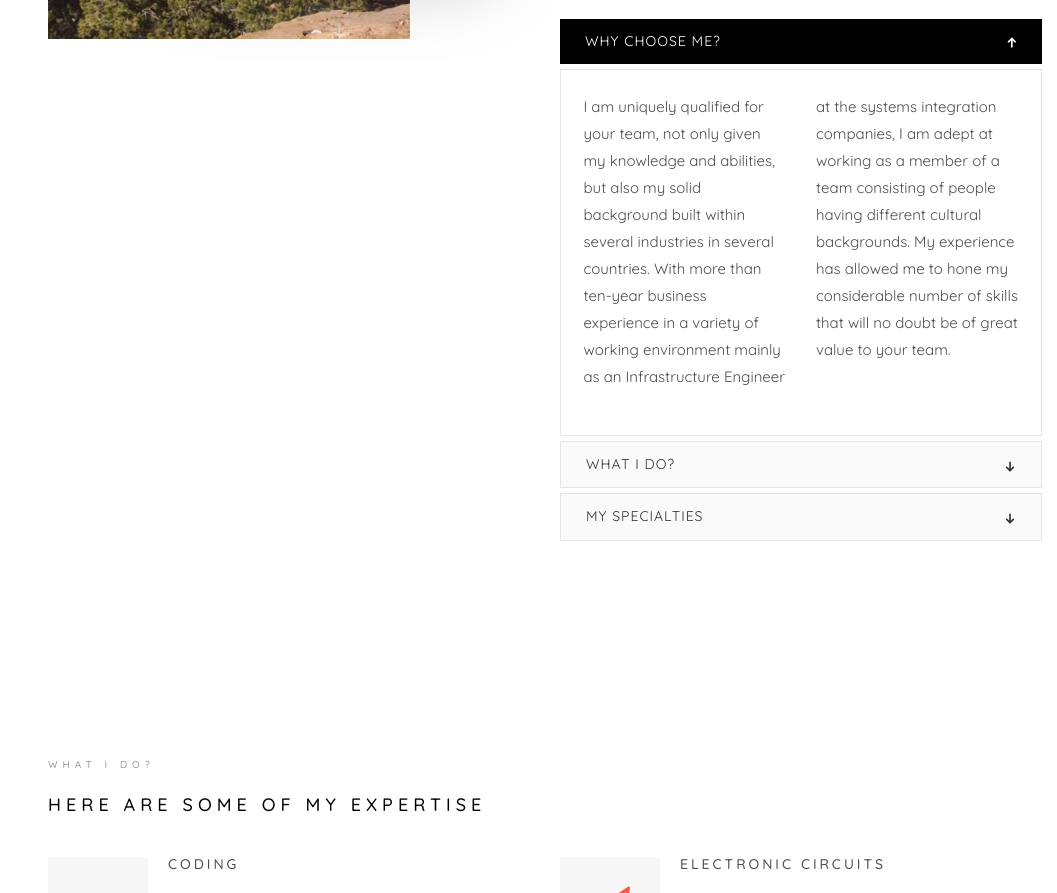
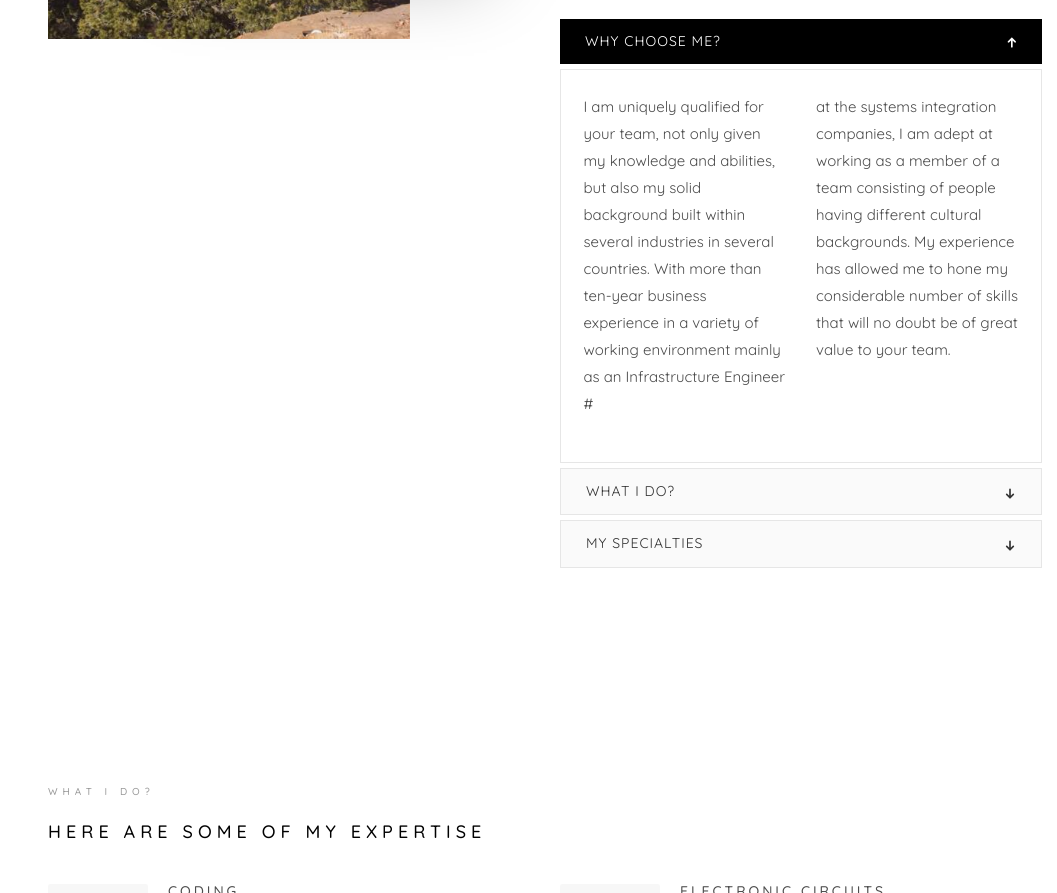
Before and after one commit to Sasagackie/portfolio, a plain HTML site: page index.html in a window 1280 px wide. Shown: the part 1521-2414 px from the top of the page, without its empty margins (223-1280 px from the left). Drawn offline with Linux system fonts and the light colour scheme; files whose address does not match are found by name.

Commit message:
Update index.html

```diff
--- a/index.html
+++ b/index.html
@@ -170,7 +170,7 @@
 										      			<p>I am uniquely qualified for your team, not only given my knowledge and abilities,
 															  but also my solid background built within several industries in several countries.
 															  With more than ten-year business experience in a variety of working environment mainly as
-															  an Infrastructure Engineer </p>
+															  an Infrastructure Engineer #</p>
 										      		</div>
 										      		<div class="col-md-6">
 										      			<p>  at the systems integration companies, I am adept at working as a member of a team consisting of people having different cultural backgrounds.
```
